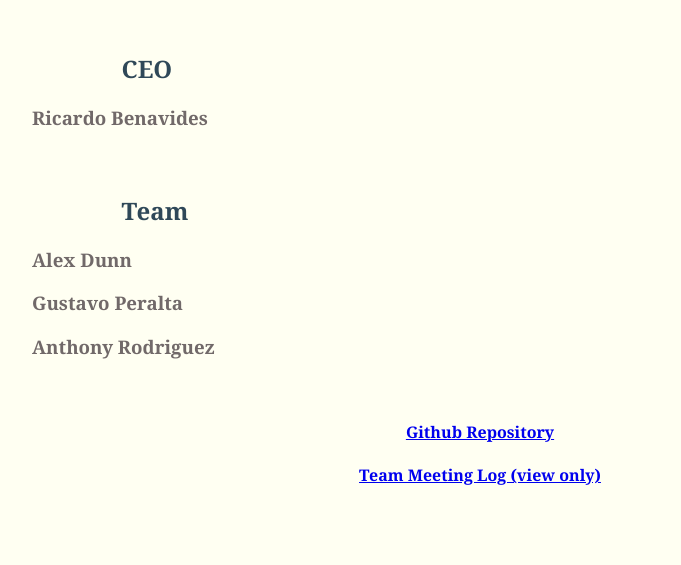
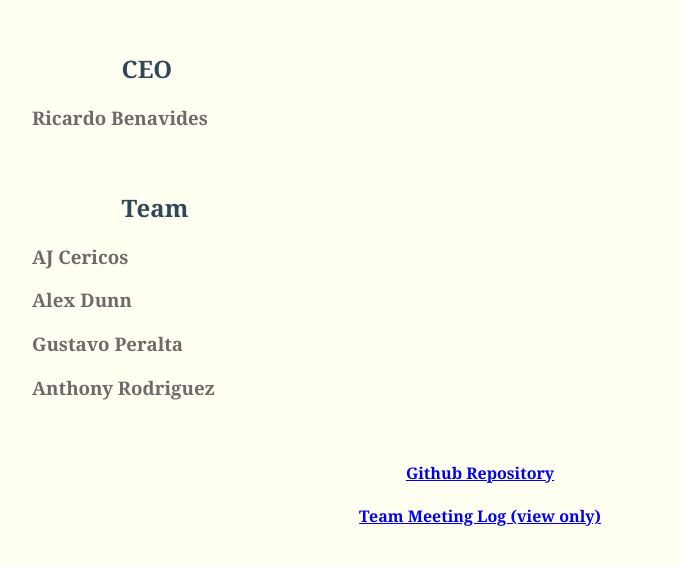
Before and after one commit to whitefoxllc/whitefoxllc.github.io, a plain HTML site: page index.html in a window 1280 px wide. Shown: the part 119-684 px from the top of the page, without its empty margins (160-841 px from the left). Drawn offline with Linux system fonts and the light colour scheme.

Commit message:
Added AJ

```diff
--- a/index.html
+++ b/index.html
@@ -8,16 +8,22 @@
 	</head>
 	<body>
 		<h1>WhiteFox LLC</h1>
+
 		<br>
+
 		<h2>CEO</h2>
-		<h3>Ricardo Benavides</h6#>
-		<p></p>
+		<h3>Ricardo Benavides</h3>
+
 		<br>
+
 		<h2>Team</h2>
+		<h3>AJ Cericos</h3>
 		<h3>Alex Dunn</h3>
 		<h3>Gustavo Peralta</h3>
 		<h3>Anthony Rodriguez</h3>
+
 		<br>
+
 		<h4><a href = "https://github.com/whitefoxllc" target = "_blank"> Github Repository</a></h4>
 		<h4><a href = "https://docs.google.com/document/d/1RgPoEI_3Wgthqrc3L0f_e2gSZ6lR8blOzFB3IbZtIRA/" target = "_blank">Team Meeting Log (view only)</a></h4>
 
```
